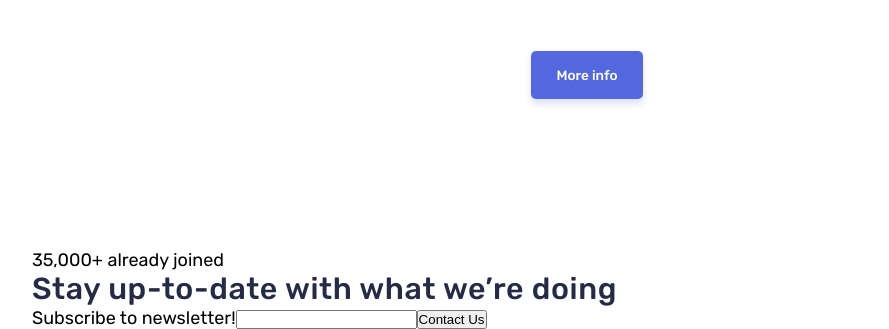
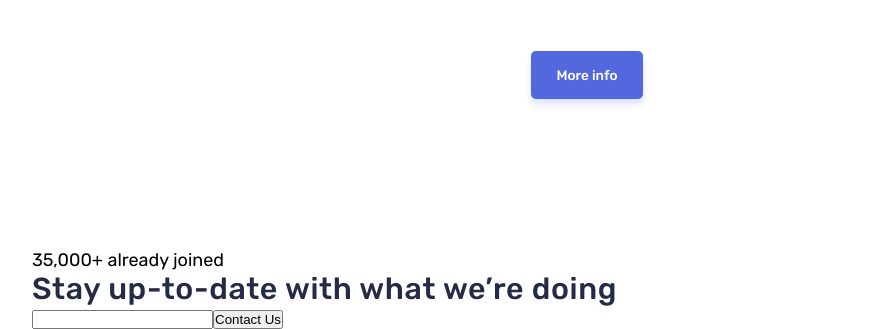
Before and after one commit to tediko/bookmark-landing-page, a React app: page dist/index.html in a window 1280 px wide. Shown: the part 2919-3248 px from the top of the page, without its empty margins (53-942 px from the left). Built offline with nearby package versions, Linux system fonts and the light colour scheme.

Commit message:
Add: sr-only helper class styles

```diff
--- a/src/sass/utilities/_helpers.scss
+++ b/src/sass/utilities/_helpers.scss
@@ -5,6 +5,16 @@
 .container {
     max-width: 1110px;
     margin: 0 auto;
+}
+
+/* Visually hiding content */
+.sr-only {
+    position: absolute;
+    top: auto;
+    left: -10000px;
+    width: 1px;
+    height: 1px;
+    overflow: hidden;
 }
 
 /* Headings */
```
Also changed, not shown: dist/css/main.css.
